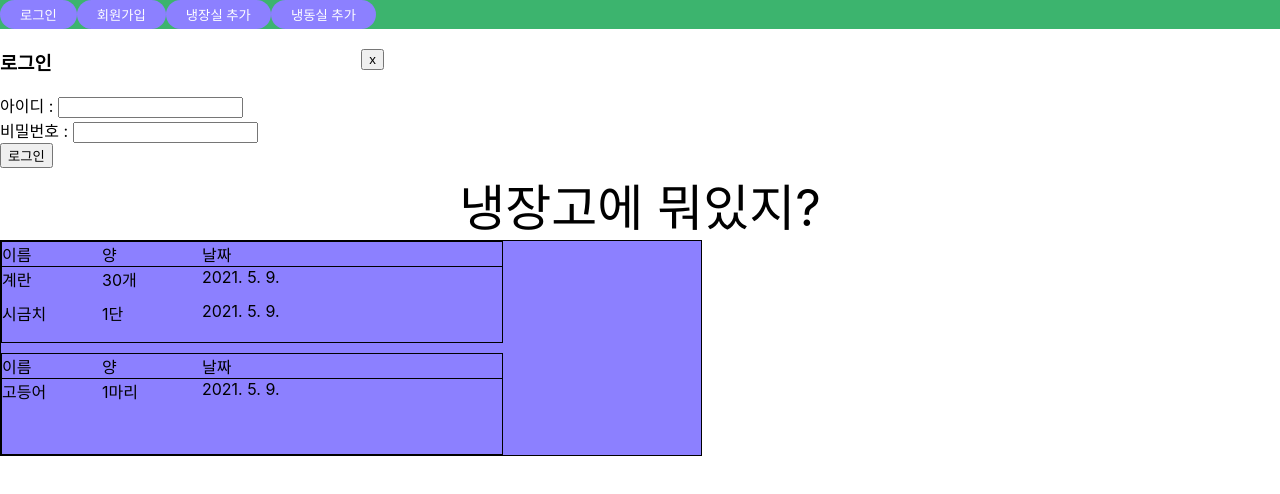
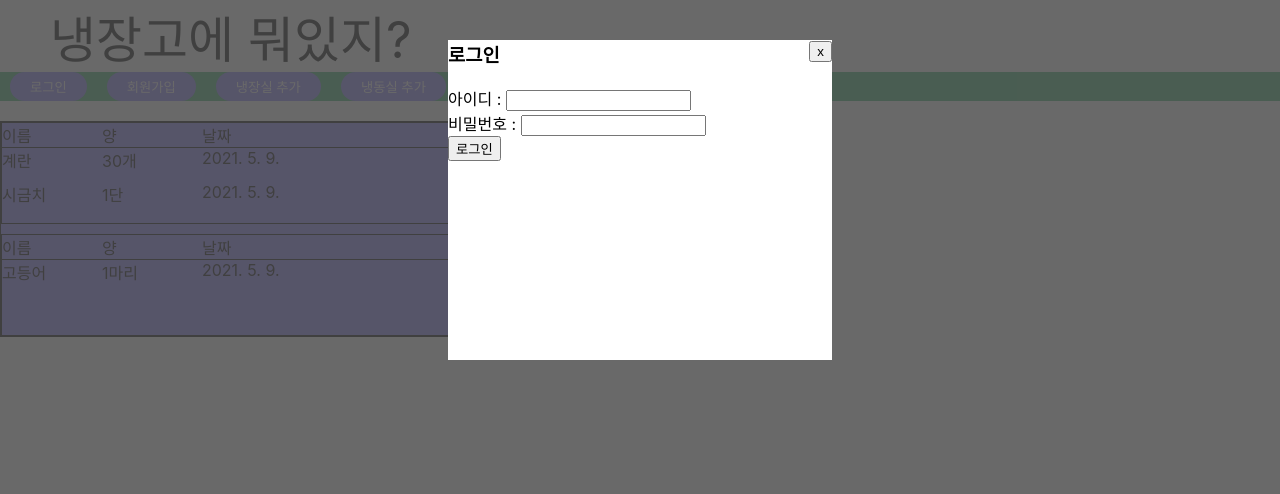
Before and after one commit to davidpark216/FridgeCheck, a React (Create React App) app in the folder fridecheck/: page / in a window 1280 px wide. Both pictures are taken after a click on the button "로그인". Shown: the top 494 px of the page. Built offline with nearby package versions, Linux system fonts and the light colour scheme.

Commit message:
Add modal css

```diff
--- a/fridecheck/src/App.tsx
+++ b/fridecheck/src/App.tsx
@@ -51,6 +51,7 @@ function App() {
   return (
     <Wrap>
       <ThemeProvider theme={theme}>
+        <div id="head">냉장고에 뭐있지?</div>
         <Nav
           handleLoginClick={handleLoginClick}
           handleOpenCold={handleOpenCold}
@@ -68,7 +69,6 @@ function App() {
           setFrozenItems={setFrozenItems}
         />
 
-        <div id="head">냉장고에 뭐있지?</div>
         <Fridge>
           <ColdStorage coldItems={coldItems} />
           <FrozenStorage frozenItems={frozenItems} />
@@ -83,7 +83,7 @@ export default App;
 const Wrap = styled.div`
   #head {
     font-size: 50px;
-    text-align: center;
+    margin-left: 50px;
   }
 `;
 
--- a/fridecheck/src/asset/index.tsx
+++ b/fridecheck/src/asset/index.tsx
@@ -3,6 +3,7 @@ const colors = {
   gray: "#bcbcbc",
   green: "#3cb46e",
   blue: "#8c80ff",
+  background: "rgba(77, 77, 77, 0.838)",
 };
 
 const common = {
--- a/fridecheck/src/components/AddArea.tsx
+++ b/fridecheck/src/components/AddArea.tsx
@@ -101,7 +101,8 @@ function AddArea({
   return (
     <AddAreaWrap>
       {addCold ? (
-        <InputArea>
+        <AddAreaModal>
+          <ColdInputArea>
             <div className="upperArea">
               <span>냉장칸 추가 물품</span>
               <button
@@ -113,7 +114,7 @@ function AddArea({
                 x
               </button>
             </div>
-          <div className="coldItem">
+            <div id="coldItemInput">
               <span className="text">물품 : </span>
               <input type="text" onChange={(e) => handleTypeCold("item", e)} />
             </div>
@@ -136,12 +137,14 @@ function AddArea({
             </div>
 
             <button onClick={handleAddCold}>추가</button>
-        </InputArea>
+          </ColdInputArea>
+        </AddAreaModal>
       ) : (
         <div />
       )}
       {addFrozen ? (
-        <InputArea>
+        <AddAreaModal>
+          <FrozenInputArea>
             <div className="upperArea">
               <span>냉동칸 추가 물품</span>
               <button
@@ -156,7 +159,10 @@ function AddArea({
 
             <div className="coldItem">
               <span className="text">물품 : </span>
-            <input type="text" onChange={(e) => handleTypeFrozen("item", e)} />
+              <input
+                type="text"
+                onChange={(e) => handleTypeFrozen("item", e)}
+              />
             </div>
             <div className="coldQuantity">
               <span className="text">양 : </span>
@@ -176,7 +182,8 @@ function AddArea({
               </select>
             </div>
             <button onClick={handleAddFrozen}>추가</button>
-        </InputArea>
+          </FrozenInputArea>
+        </AddAreaModal>
       ) : (
         <div />
       )}
@@ -186,6 +193,31 @@ function AddArea({
 
 export default AddArea;
 
-const AddAreaWrap = styled.div``;
+const AddAreaWrap = styled.div`
+  .
+`;
 
-const InputArea = styled.div``;
+const AddAreaModal = styled.div`
+  position: fixed;
+  top: 0;
+  left: 0;
+  bottom: 0;
+  right: 0;
+  background: ${({ theme }) => theme.colors.background};
+`;
+
+const ColdInputArea = styled.div`
+  positon: relative;
+  margin: 40px auto;
+  width: 50vw;
+  height: 20vh;
+  border: 1px solid;
+`;
+
+const FrozenInputArea = styled.div`
+  positon: relative;
+  margin: 40px auto;
+  width: 50vw;
+  height: 20vh;
+  border: 1px solid;
+`;
--- a/fridecheck/src/components/Login.tsx
+++ b/fridecheck/src/components/Login.tsx
@@ -11,6 +11,7 @@ function Login({ loginPage, setLoginPage }: props) {
   };
 
   return loginPage ? (
+    <LoginModal>
       <LoginWrap>
         <CloseLogin>
           <button onClick={closeLogin}>x</button>
@@ -31,6 +32,7 @@ function Login({ loginPage, setLoginPage }: props) {
           </div>
         </div>
       </LoginWrap>
+    </LoginModal>
   ) : (
     <div></div>
   );
@@ -38,8 +40,21 @@ function Login({ loginPage, setLoginPage }: props) {
 
 export default Login;
 
+const LoginModal = styled.div`
+  position: fixed;
+  top: 0;
+  left: 0;
+  bottom: 0;
+  right: 0;
+  background: ${({ theme }) => theme.colors.background};
+`;
+
 const LoginWrap = styled.div`
+  position: relative;
+  margin: 40px auto;
   width: 30vw;
+  height: 40vh;
+  background: white;
 `;
 
 const CloseLogin = styled.div`
--- a/fridecheck/src/components/Nav.tsx
+++ b/fridecheck/src/components/Nav.tsx
@@ -23,8 +23,11 @@ export default Nav;
 
 const NavWrap = styled.div`
   background-color: ${({ theme }) => theme.colors.green};
+  margin-bottom: 20px;
 `;
 
 const Button = styled.button`
   ${({ theme }) => theme.common.defaultButton}
+  margin-left : 10px;
+  margin-right: 10px;
 `;
```
Lines whose indentation alone changed are shown as unchanged.
